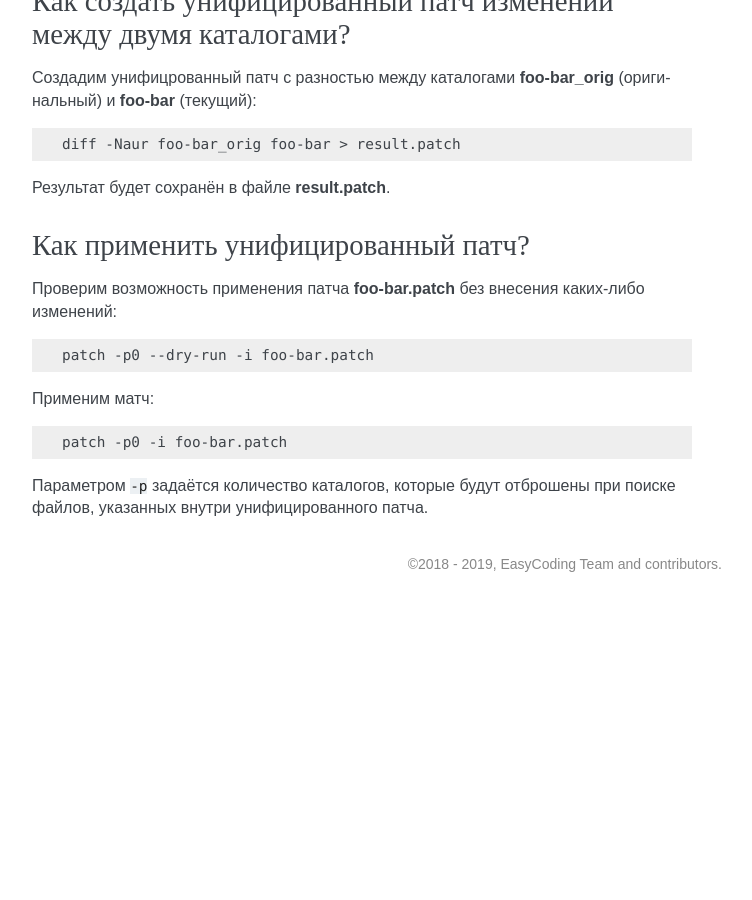
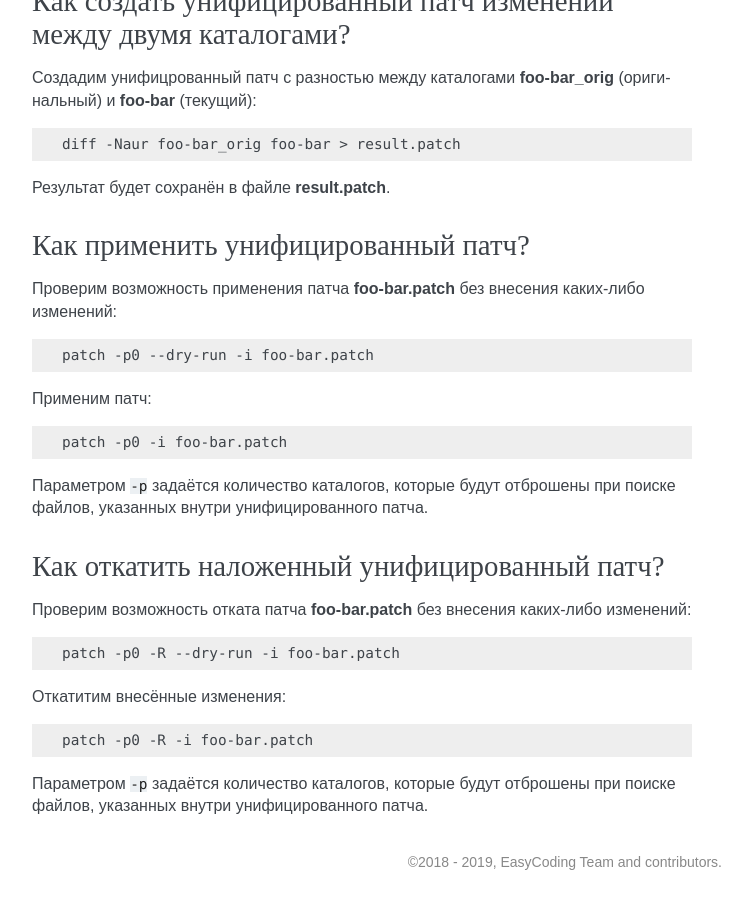
Before and after one commit to RussianFedora/FAQ, a Sphinx documentation site: the page built from source/development.rst, in a window 1280 px wide and 900 px high, scrolled down 14724 px. Shown: the whole window, without its empty margins (388-1140 px from the left). Built offline with Sphinx 7.4.7, drawn with Linux system fonts in a browser that asks for light colours; before the commit the page ends 15326 px from its top, so only the background shows below that; some of the changed text lies outside the part shown.

Commit message:
Added question about reverting patches.

```diff
--- a/source/development.rst
+++ b/source/development.rst
@@ -834,10 +834,30 @@
 
     patch -p0 --dry-run -i foo-bar.patch
 
-Применим матч:
+Применим патч:
 
 .. code-block:: text
 
     patch -p0 -i foo-bar.patch
 
 Параметром ``-p`` задаётся количество каталогов, которые будут отброшены при поиске файлов, указанных внутри унифицированного патча.
+
+.. index:: patch, diff, unified, revert
+.. _patch-revert:
+
+Как откатить наложенный унифицированный патч?
+================================================
+
+Проверим возможность отката патча **foo-bar.patch** без внесения каких-либо изменений:
+
+.. code-block:: text
+
+    patch -p0 -R --dry-run -i foo-bar.patch
+
+Откатитим внесённые изменения:
+
+.. code-block:: text
+
+    patch -p0 -R -i foo-bar.patch
+
+Параметром ``-p`` задаётся количество каталогов, которые будут отброшены при поиске файлов, указанных внутри унифицированного патча.
```
